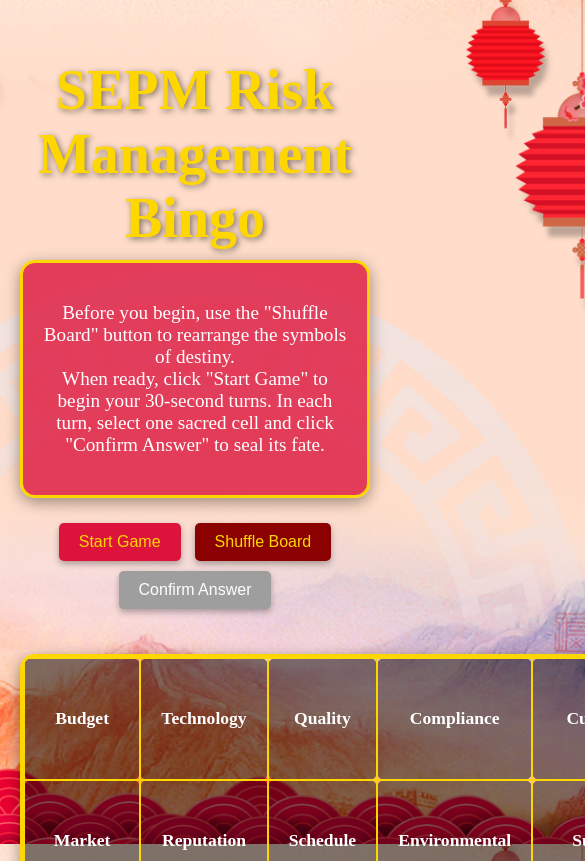
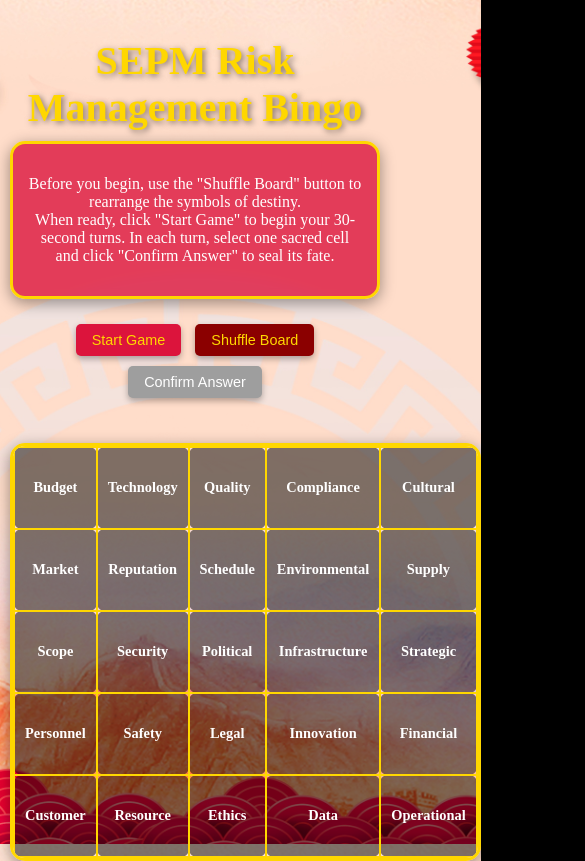
Before and after one commit to Monish21072004/Bingo-game, a plain HTML site: page index.html in a window 390 px wide. Shown: the top 861 px of the page, 585 px wide, since content can reach past the window. Drawn offline with Linux system fonts and the light colour scheme.

Commit message:
Update index.html

```diff
--- a/index.html
+++ b/index.html
@@ -2,11 +2,12 @@
 <html lang="en">
 <head>
   <meta charset="UTF-8">
+  <meta name="viewport" content="width=device-width, initial-scale=1.0">
   <title>SEPM Risk Management Bingo</title>
   <!-- Google Font with a Chinese-inspired style -->
   <link href="https://fonts.googleapis.com/css2?family=Noto+Serif+SC:wght@400;700&display=swap" rel="stylesheet">
   <style>
-    /* Global Styles with Chinese Dragon Theme */
+    /* Global Styles with Chinese Theme */
     body {
       font-family: 'Noto Serif SC', serif;
       background: url('background.jpg') no-repeat center center fixed;
@@ -16,7 +17,6 @@
       color: #fff;
       text-align: center;
       overflow-x: hidden;
-      /* Fallback background color */
       background-color: #000;
     }
     h1 {
@@ -173,6 +173,33 @@
     }
     #surprise-overlay button:hover {
       transform: scale(1.05);
+    }
+
+    /* Responsive Styles for Mobile */
+    @media (max-width: 600px) {
+      body {
+        padding: 10px;
+      }
+      h1 {
+        font-size: 2.5em;
+      }
+      #instruction {
+        font-size: 1em;
+        padding: 15px;
+      }
+      #timer {
+        font-size: 1.2em;
+      }
+      button {
+        padding: 8px 16px;
+        font-size: 0.9em;
+      }
+      td {
+        width: 80px;
+        height: 60px;
+        padding: 10px;
+        font-size: 0.9em;
+      }
     }
   </style>
 </head>
```
